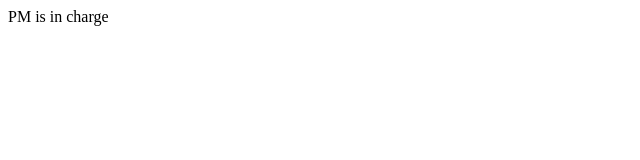
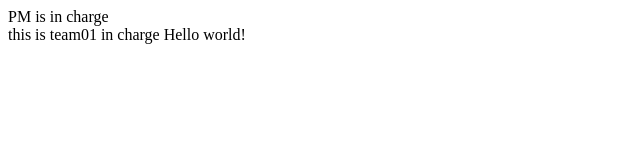
Before and after one commit to dayeon123/pmexample, a plain HTML site: page index.html in a window 1280 px wide. Shown: the whole page, without its empty margins (0-640 px from the left). Drawn offline with Linux system fonts and the light colour scheme.

Commit message:
team01 first commit

```diff
--- a/index.html
+++ b/index.html
@@ -7,6 +7,6 @@
   </head>
   <body>
     <nav>PM is in charge</nav>
-    <main></main>
+    <main>this is team01 in charge Hello world!</main>
   </body>
 </html>
```
